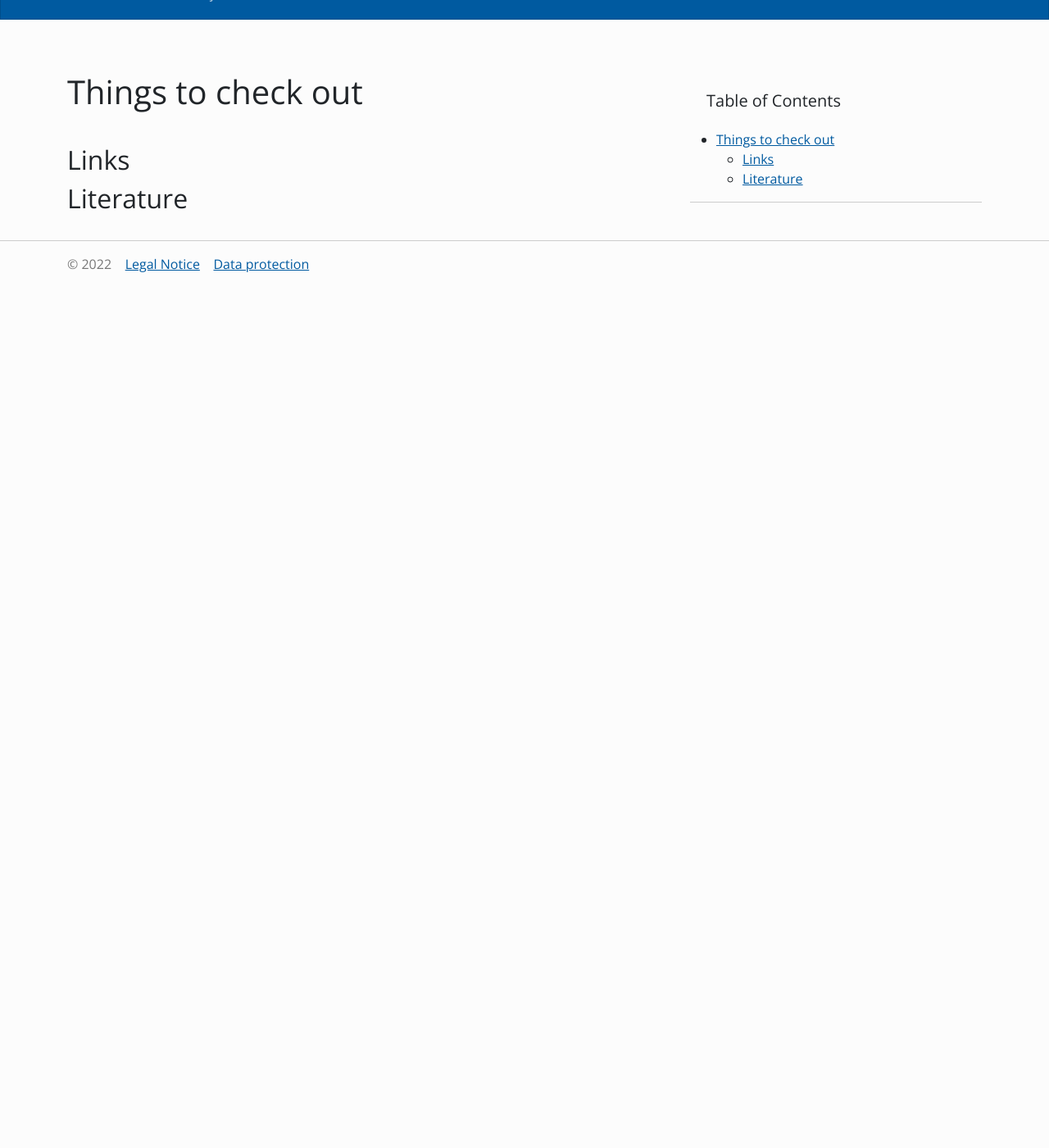
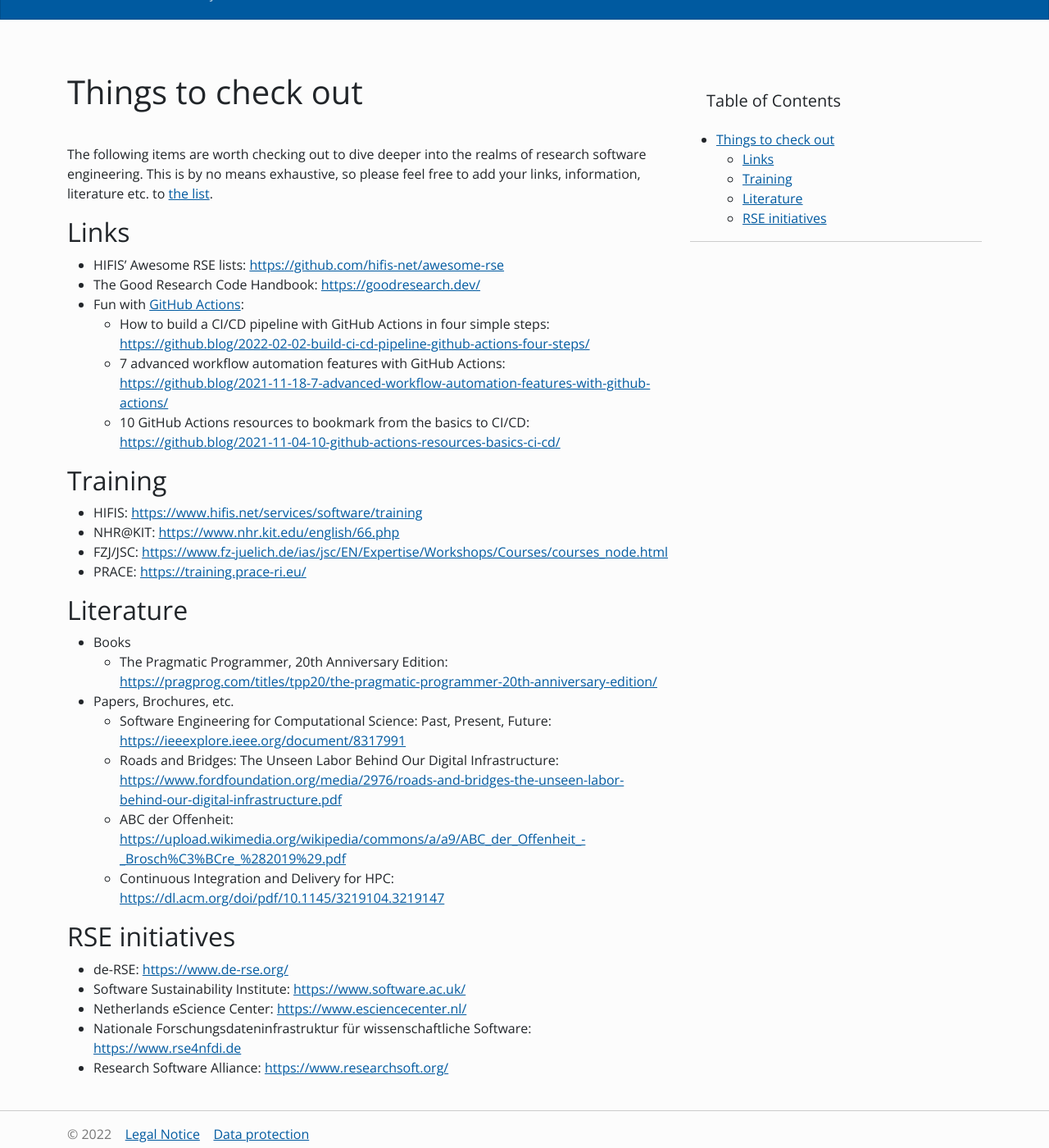
Before and after one commit to Helmholtz-HiRSE/helmholtz-hirse.github.io, a Jekyll site: the page built from resources.md, in a window 1280 px wide and 1400 px high, scrolled down 206 px. Shown: the whole window at 82% size. Built offline with Jekyll 4.4.1, drawn with Linux system fonts in a browser that asks for light colours; nearby versions of some CDN libraries; before the commit the page ends 900 px from its top, so only the background shows below that.

Commit message:
more resources

```diff
--- a/resources.md
+++ b/resources.md
@@ -9,6 +9,41 @@
 
 # Things to check out
 
+The following items are worth checking out to dive deeper into the realms of research software engineering. This is by no means exhaustive, so please feel free to add your links, information, literature etc. to [the list](https://github.com/Helmholtz-HiRSE/helmholtz-hirse.github.io/blob/main/resources.md).
+
 ## Links
 
+* HIFIS' Awesome RSE lists: <https://github.com/hifis-net/awesome-rse>
+* The Good Research Code Handbook: <https://goodresearch.dev/>
+* Fun with [GitHub Actions](https://docs.github.com/en/actions):
+    * How to build a CI/CD pipeline with GitHub Actions in four simple steps: <br> <https://github.blog/2022-02-02-build-ci-cd-pipeline-github-actions-four-steps/>
+    * 7 advanced workflow automation features with GitHub Actions: <br> <https://github.blog/2021-11-18-7-advanced-workflow-automation-features-with-github-actions/>
+    * 10 GitHub Actions resources to bookmark from the basics to CI/CD: <br> <https://github.blog/2021-11-04-10-github-actions-resources-basics-ci-cd/>
+
+
+## Training
+
+* HIFIS: <https://www.hifis.net/services/software/training>
+* NHR@KIT: <https://www.nhr.kit.edu/english/66.php>
+* FZJ/JSC: <https://www.fz-juelich.de/ias/jsc/EN/Expertise/Workshops/Courses/courses_node.html>
+* PRACE: <https://training.prace-ri.eu/>
+
+
 ## Literature
+
+* Books
+    * The Pragmatic Programmer, 20th Anniversary Edition: <br> <https://pragprog.com/titles/tpp20/the-pragmatic-programmer-20th-anniversary-edition/>
+* Papers, Brochures, etc.
+    * Software Engineering for Computational Science: Past, Present, Future: <br> <https://ieeexplore.ieee.org/document/8317991>
+    * Roads and Bridges: The Unseen Labor Behind Our Digital Infrastructure: <br> <https://www.fordfoundation.org/media/2976/roads-and-bridges-the-unseen-labor-behind-our-digital-infrastructure.pdf>
+    * ABC der Offenheit: <br> <https://upload.wikimedia.org/wikipedia/commons/a/a9/ABC_der_Offenheit_-_Brosch%C3%BCre_%282019%29.pdf>
+    * Continuous Integration and Delivery for HPC: <br> <https://dl.acm.org/doi/pdf/10.1145/3219104.3219147>
+
+
+## RSE initiatives
+
+* de-RSE: <https://www.de-rse.org/>
+* Software Sustainability Institute: <https://www.software.ac.uk/>
+* Netherlands eScience Center: <https://www.esciencecenter.nl/>
+* Nationale Forschungsdateninfrastruktur für wissenschaftliche Software: <https://www.rse4nfdi.de>
+* Research Software Alliance: <https://www.researchsoft.org/>
```
